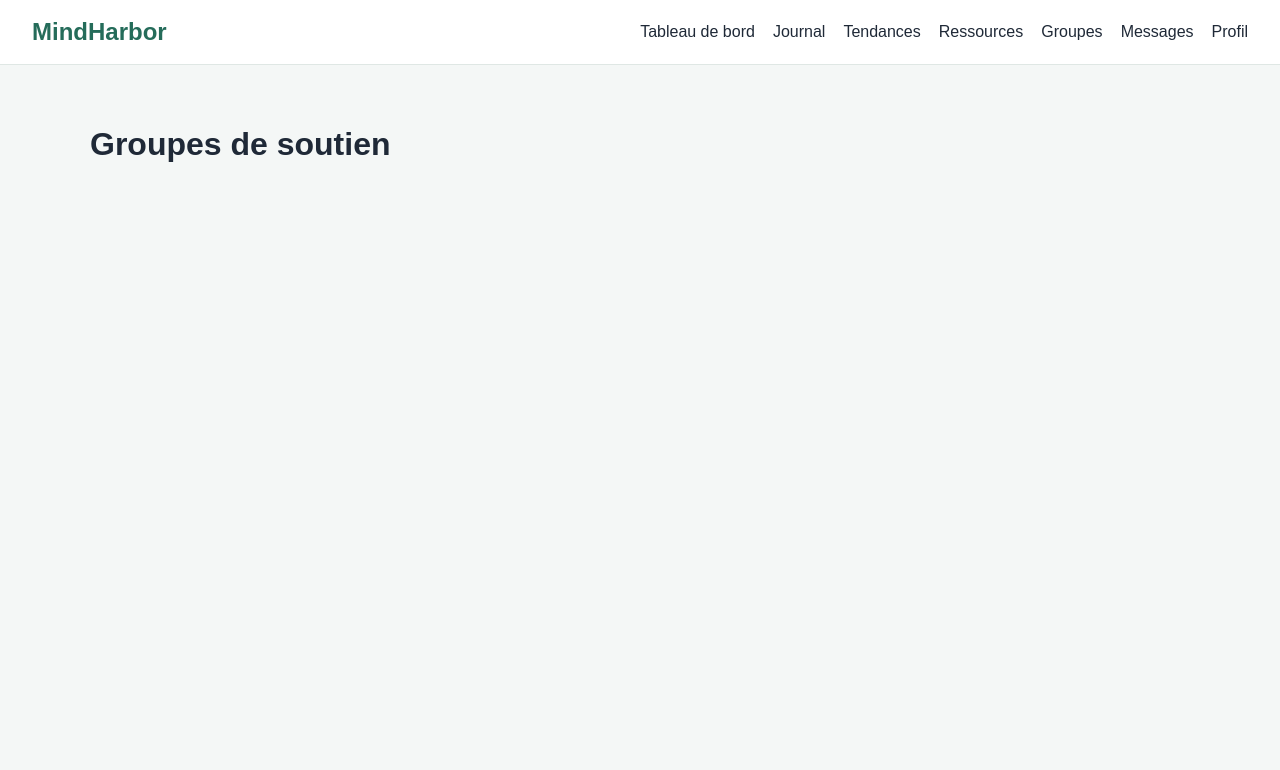
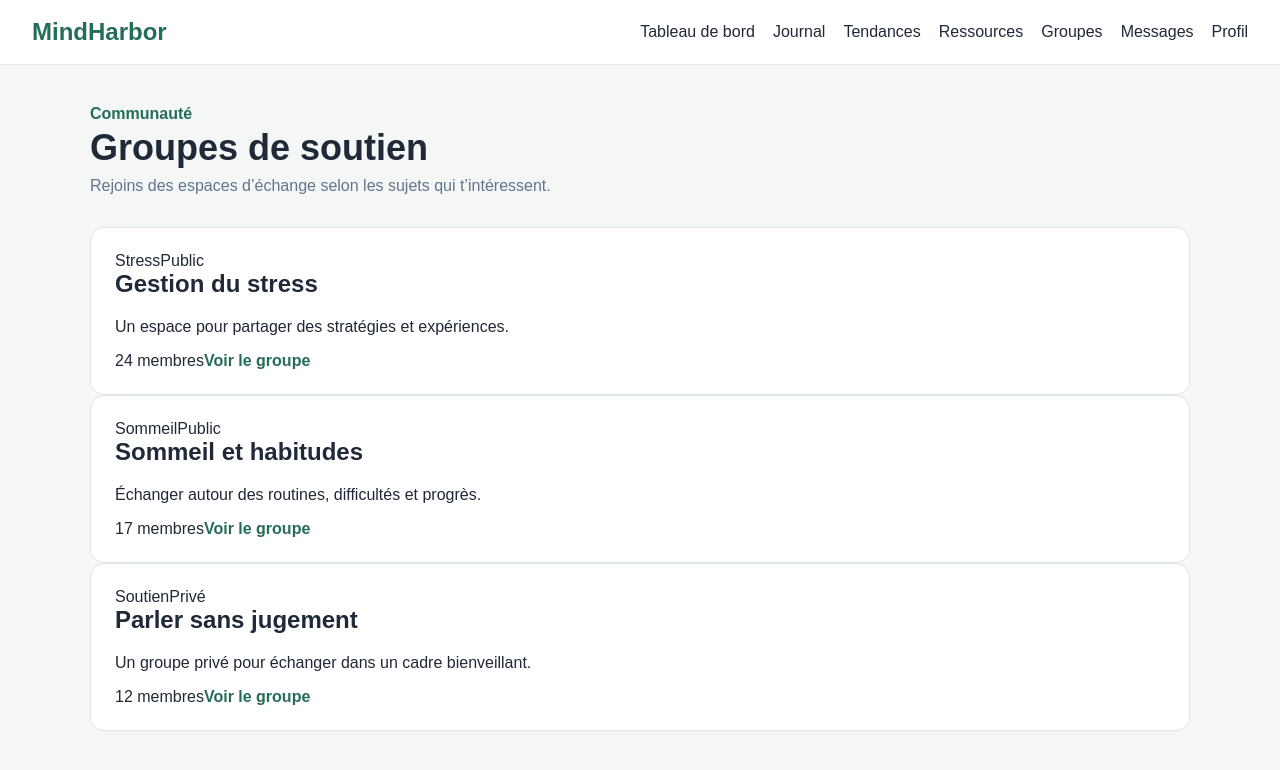
Before and after one commit to favry0001/mindharbor, a React (Vite) app in the folder client/: page /groups in a window 1280 px wide. Shown: the top 770 px of the page. Built offline with nearby package versions, Linux system fonts and the light colour scheme; no server answers.

Commit message:
Ajout des ressources et des groupes

```diff
--- a/client/src/pages/GroupDetailsPage.tsx
+++ b/client/src/pages/GroupDetailsPage.tsx
@@ -1,3 +1,84 @@
+import { useParams } from "react-router-dom";
+
 export default function GroupDetailsPage() {
-  return <h1>Détail du groupe</h1>;
+  const { id } = useParams();
+
+  return (
+    <div>
+      <section className="page-header">
+        <div>
+          <p className="eyebrow">Groupe #{id}</p>
+          <h1>Gestion du stress</h1>
+          <p className="page-description">
+            Un espace pour partager des expériences et échanger avec les membres.
+          </p>
+        </div>
+
+        <button className="action-link" type="button">
+          Rejoindre le groupe
+        </button>
+      </section>
+
+      <section className="group-detail-grid">
+        <div>
+          <article className="card post-form-card">
+            <h2>Nouvelle publication</h2>
+
+            <textarea
+              rows={4}
+              placeholder="Partage quelque chose avec le groupe..."
+            />
+
+            <button className="primary-button" type="button">
+              Publier
+            </button>
+          </article>
+
+          <article className="card group-post">
+            <div className="post-header">
+              <strong>Alex</strong>
+              <span>Aujourd’hui</span>
+            </div>
+
+            <p>
+              Cette semaine, marcher 20 minutes le soir m’a vraiment aidé à
+              diminuer mon stress.
+            </p>
+
+            <button type="button" className="favorite-button">
+              Commenter
+            </button>
+          </article>
+
+          <article className="card group-post">
+            <div className="post-header">
+              <strong>Sam</strong>
+              <span>Hier</span>
+            </div>
+
+            <p>
+              Est-ce que vous avez des techniques simples pour mieux gérer les
+              moments de surcharge ?
+            </p>
+
+            <button type="button" className="favorite-button">
+              Commenter
+            </button>
+          </article>
+        </div>
+
+        <aside className="card group-info">
+          <h2>À propos</h2>
+
+          <p>
+            Groupe consacré au partage de stratégies et d’expériences autour du
+            stress quotidien.
+          </p>
+
+          <p><strong>24 membres</strong></p>
+          <p>Visibilité : Public</p>
+        </aside>
+      </section>
+    </div>
+  );
 }
--- a/client/src/pages/GroupsPage.tsx
+++ b/client/src/pages/GroupsPage.tsx
@@ -1,3 +1,69 @@
+import { Link } from "react-router-dom";
+
+const groups = [
+  {
+    id: 1,
+    nom: "Gestion du stress",
+    thematique: "Stress",
+    description: "Un espace pour partager des stratégies et expériences.",
+    membres: 24,
+    prive: false,
+  },
+  {
+    id: 2,
+    nom: "Sommeil et habitudes",
+    thematique: "Sommeil",
+    description: "Échanger autour des routines, difficultés et progrès.",
+    membres: 17,
+    prive: false,
+  },
+  {
+    id: 3,
+    nom: "Parler sans jugement",
+    thematique: "Soutien",
+    description: "Un groupe privé pour échanger dans un cadre bienveillant.",
+    membres: 12,
+    prive: true,
+  },
+];
+
 export default function GroupsPage() {
-  return <h1>Groupes de soutien</h1>;
+  return (
+    <div>
+      <section className="page-header">
+        <div>
+          <p className="eyebrow">Communauté</p>
+          <h1>Groupes de soutien</h1>
+          <p className="page-description">
+            Rejoins des espaces d’échange selon les sujets qui t’intéressent.
+          </p>
+        </div>
+      </section>
+
+      <section className="groups-grid">
+        {groups.map((group) => (
+          <article className="card group-card" key={group.id}>
+            <div className="group-card-header">
+              <span className="resource-category">{group.thematique}</span>
+              <span className="group-visibility">
+                {group.prive ? "Privé" : "Public"}
+              </span>
+            </div>
+
+            <h2>{group.nom}</h2>
+
+            <p>{group.description}</p>
+
+            <div className="group-footer">
+              <span>{group.membres} membres</span>
+
+              <Link to={`/groups/${group.id}`} className="text-link">
+                Voir le groupe
+              </Link>
+            </div>
+          </article>
+        ))}
+      </section>
+    </div>
+  );
 }
--- a/client/src/pages/ResourcesPage.tsx
+++ b/client/src/pages/ResourcesPage.tsx
@@ -1,3 +1,65 @@
+const resources = [
+  {
+    id: 1,
+    titre: "Respiration guidée",
+    description: "Un exercice simple pour ralentir et reprendre ton souffle.",
+    categorie: "Apaisement",
+    duree: "5 min",
+  },
+  {
+    id: 2,
+    titre: "Mieux comprendre le stress",
+    description: "Quelques repères pour reconnaître les signes de stress.",
+    categorie: "Comprendre",
+    duree: "8 min",
+  },
+  {
+    id: 3,
+    titre: "Routine du soir",
+    description: "Des habitudes simples pour favoriser un meilleur sommeil.",
+    categorie: "Sommeil",
+    duree: "10 min",
+  },
+];
+
 export default function ResourcesPage() {
-  return <h1>Ressources</h1>;
+  return (
+    <div>
+      <section className="page-header">
+        <div>
+          <p className="eyebrow">Découvrir</p>
+          <h1>Ressources</h1>
+          <p className="page-description">
+            Des contenus simples pour t’accompagner selon tes besoins.
+          </p>
+        </div>
+      </section>
+
+      <section className="resource-filters">
+        <button className="period-button active">Toutes</button>
+        <button className="period-button">Apaisement</button>
+        <button className="period-button">Sommeil</button>
+        <button className="period-button">Comprendre</button>
+      </section>
+
+      <section className="resources-grid">
+        {resources.map((resource) => (
+          <article className="card resource-card" key={resource.id}>
+            <span className="resource-category">{resource.categorie}</span>
+
+            <h2>{resource.titre}</h2>
+
+            <p>{resource.description}</p>
+
+            <div className="resource-footer">
+              <span>{resource.duree}</span>
+              <button type="button" className="favorite-button">
+                Ajouter aux favoris
+              </button>
+            </div>
+          </article>
+        ))}
+      </section>
+    </div>
+  );
 }
```
